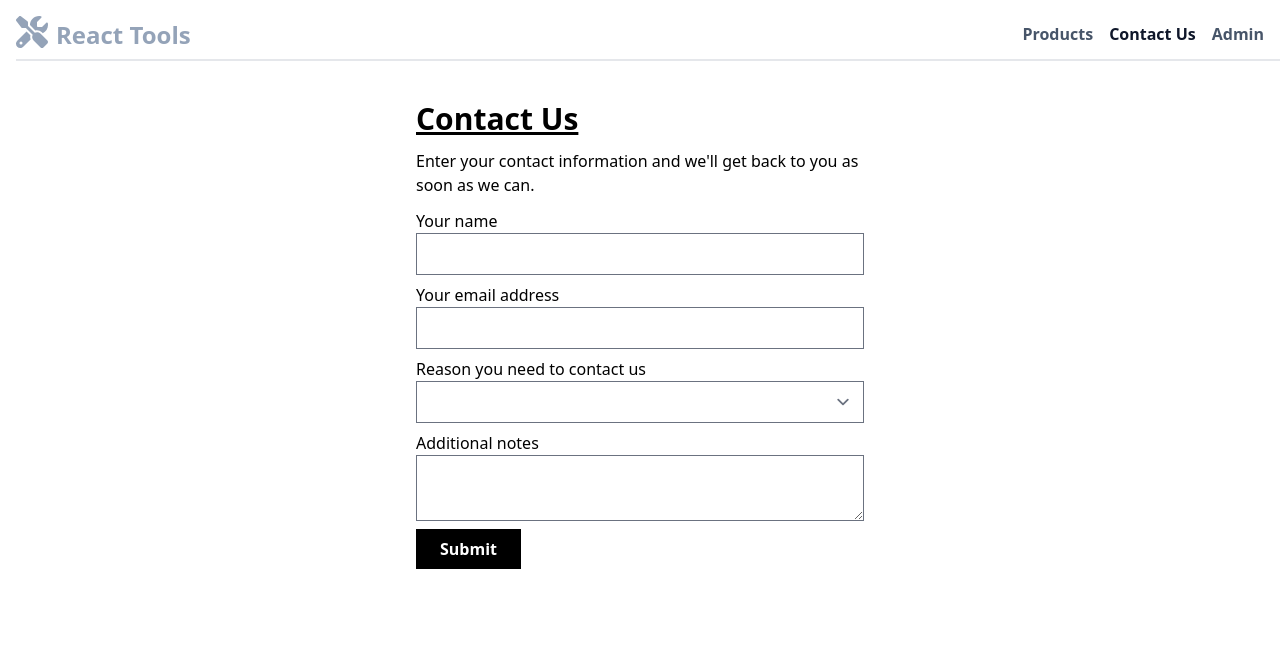
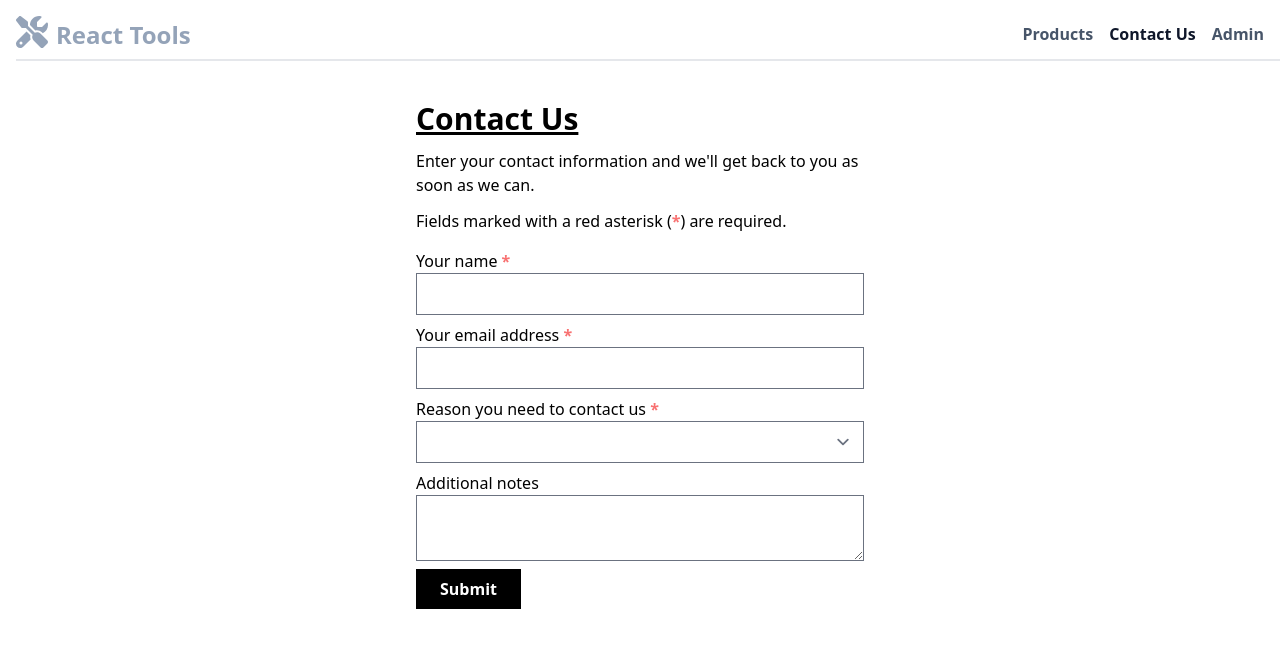
Before and after one commit to farooq-teqniqly/oreilly-learn-react, a React (Create React App) app: page /contact in a window 1280 px wide. Shown: the top 648 px of the page. Built offline with nearby package versions, Linux system fonts and the light colour scheme.

Commit message:
Contact form with uncontrolled fields

```diff
--- a/src/pages/ContactPage.tsx
+++ b/src/pages/ContactPage.tsx
@@ -15,6 +15,7 @@ const defaultContact: Contact = {
 };
 
 const fieldStyle = "flex flex-col mb-2";
+const redAsterisk = <span className="text-red-400 font-bold">*</span>;
 
 function ContactPage() {
   const [contact, setContact] = useState<Contact>(defaultContact);
@@ -30,9 +31,10 @@ function ContactPage() {
       <p className="mb-3">
         Enter your contact information and we'll get back to you as soon as we can.
       </p>
-      <form onSubmit={handleSubmit}>
+      <p>Fields marked with a red asterisk ({redAsterisk}) are required.</p>
+      <form onSubmit={handleSubmit} className="pt-4">
         <div className={fieldStyle}>
-          <label htmlFor="name">Your name</label>
+          <label htmlFor="name">Your name {redAsterisk}</label>
           <input
             type="text"
             id="name"
@@ -41,7 +43,7 @@ function ContactPage() {
           />
         </div>
         <div className={fieldStyle}>
-          <label htmlFor="email">Your email address</label>
+          <label htmlFor="email">Your email address {redAsterisk}</label>
           <input
             type="text"
             id="email"
@@ -50,7 +52,7 @@ function ContactPage() {
           />
         </div>
         <div className={fieldStyle}>
-          <label htmlFor="reason">Reason you need to contact us</label>
+          <label htmlFor="reason">Reason you need to contact us {redAsterisk}</label>
           <select
             id="reason"
             value={contact.reason}
```
